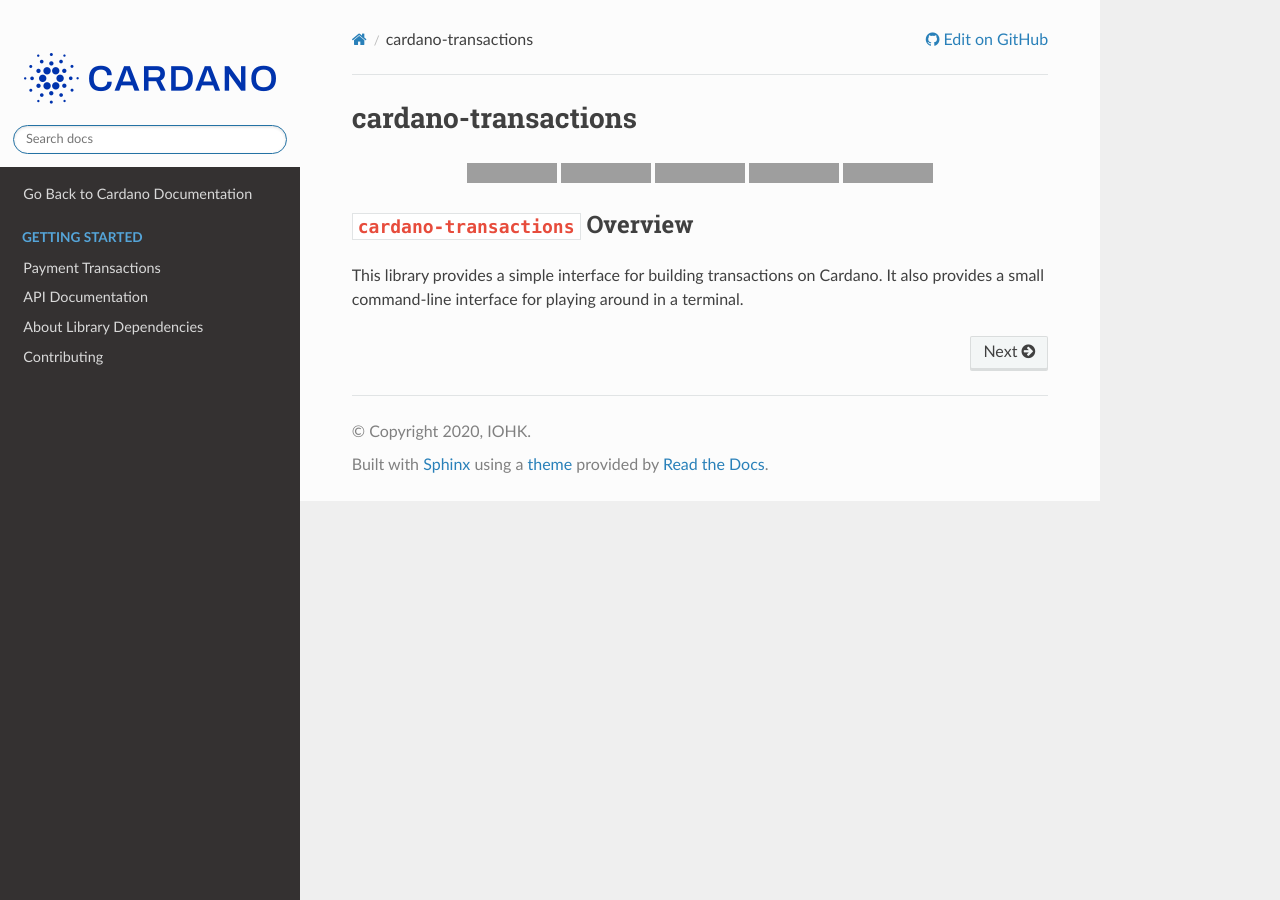
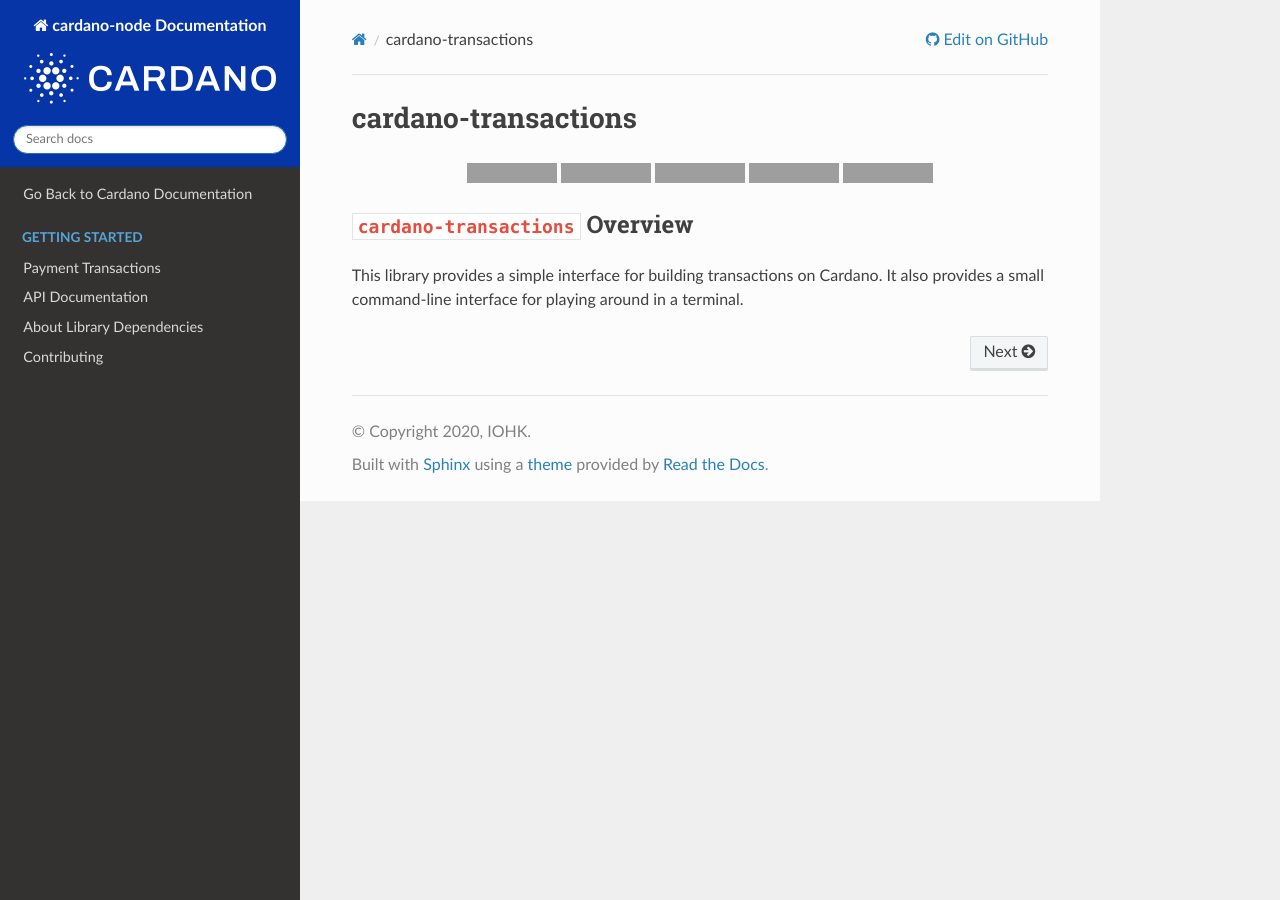
Before and after one commit to IntersectMBO/cardano-transactions, a Sphinx documentation site: the page built from doc/index.rst, in a window 1280 px wide. Built offline with Sphinx 7.4.7 and the Read the Docs theme 2.0.0, drawn with Linux system fonts in a browser that asks for light colours; grey boxes are pictures that could not be loaded.

Commit message:
logo change

```diff
--- a/doc/conf.py
+++ b/doc/conf.py
@@ -81,7 +81,7 @@
     'display_version': False,
     'prev_next_buttons_location': 'bottom',
     'style_external_links': False,
-    'style_nav_header_background': '#fcfcfc',
+    'style_nav_header_background': '#0635a7',
     # Toc options
     'collapse_navigation': True,
     'sticky_navigation': True,
```
Also changed, not shown: doc/.sphinx/cardano-logo.png.
